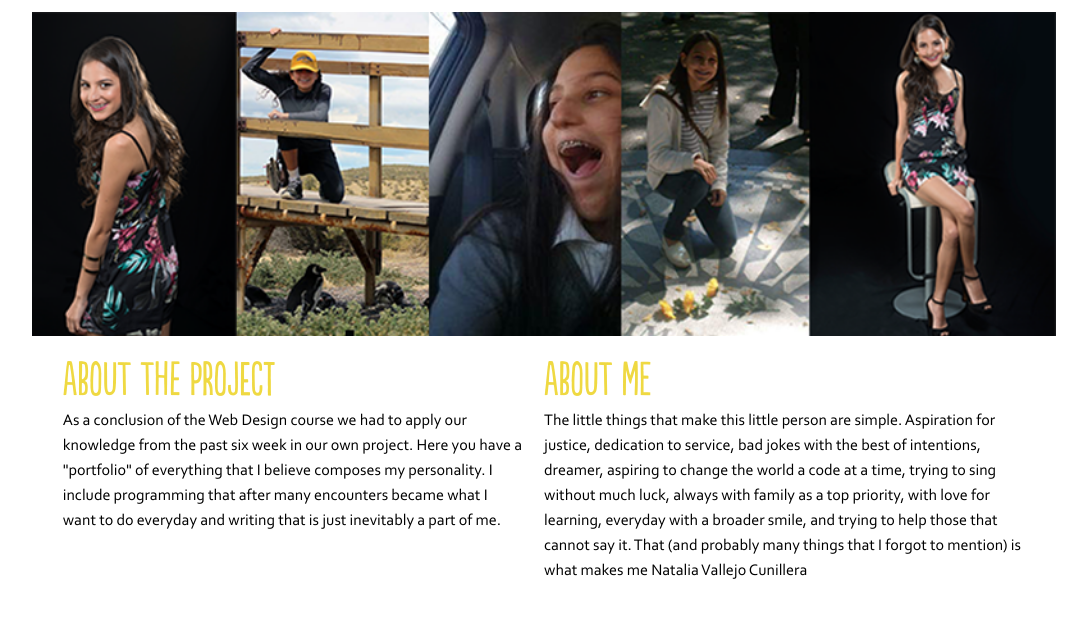
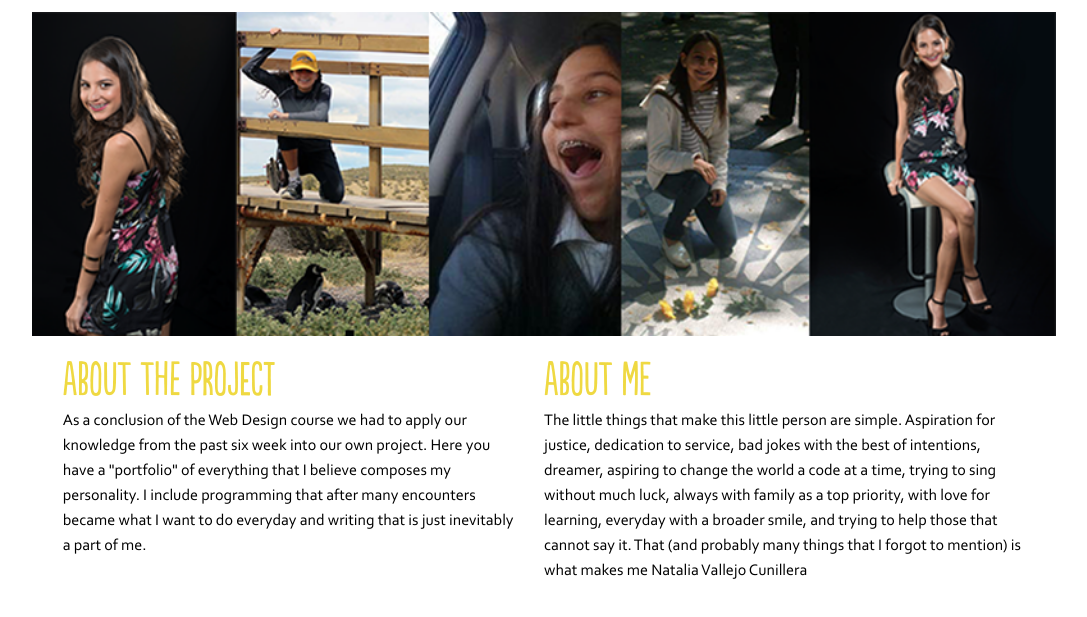
Before and after one commit to nativacu/nativacu.github.io, a plain HTML site: page index/index.html in a window 1280 px wide. Shown: the part 91-708 px from the top of the page, without its empty margins (96-1183 px from the left). Drawn offline with Linux system fonts and the light colour scheme.

Commit message:
fixed grammar mistakes

```diff
--- a/index/index.html
+++ b/index/index.html
@@ -28,7 +28,7 @@
 			<section>
 				<div id ="article1">
 					<h2>about the project</h2>
-					<p>As a conclusion of the Web Design course we had to apply our knowledge from the past six week in our own project. Here you have a "portfolio" of everything that I believe composes my personality. I include programming that after many encounters became what I want to do everyday and writing that is just inevitably a part of me.</p>
+					<p>As a conclusion of the Web Design course we had to apply our knowledge from the past six week into our own project. Here you have a "portfolio" of everything that I believe composes my personality. I include programming that after many encounters became what I want to do everyday and writing that is just inevitably a part of me.</p>
 				</div>
 				<div id="article2">
 					<h2>about me</h2>
```
